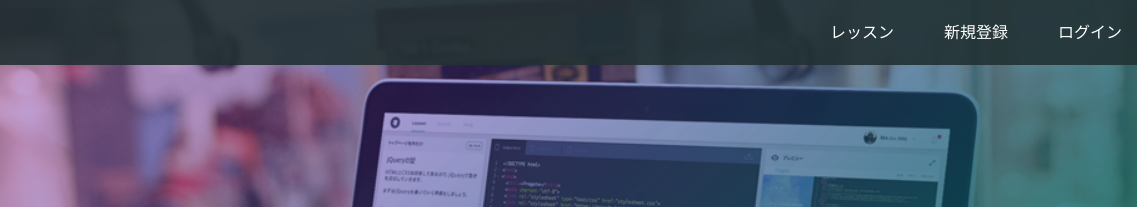
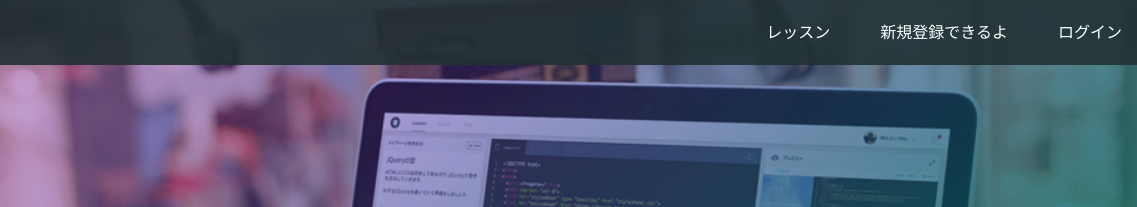
Before and after one commit to Yuichi515/Yuichi515.github.io, a plain HTML site: page index.html in a window 1280 px wide. Shown: the top 207 px of the page, 143-1280 px from the left. Drawn offline with Linux system fonts and the light colour scheme.

Commit message:
Update index.html

```diff
--- a/index.html
+++ b/index.html
@@ -16,7 +16,7 @@
       <span class="fa fa-bars menu-icon"></span>
       <div class="header-right">
         <a href="#">レッスン</a>
-        <a href="#">新規登録</a>
+        <a href="#">新規登録できるよ</a>
         <a href="#" class="login">ログイン</a>
       </div>
     </div>
```
